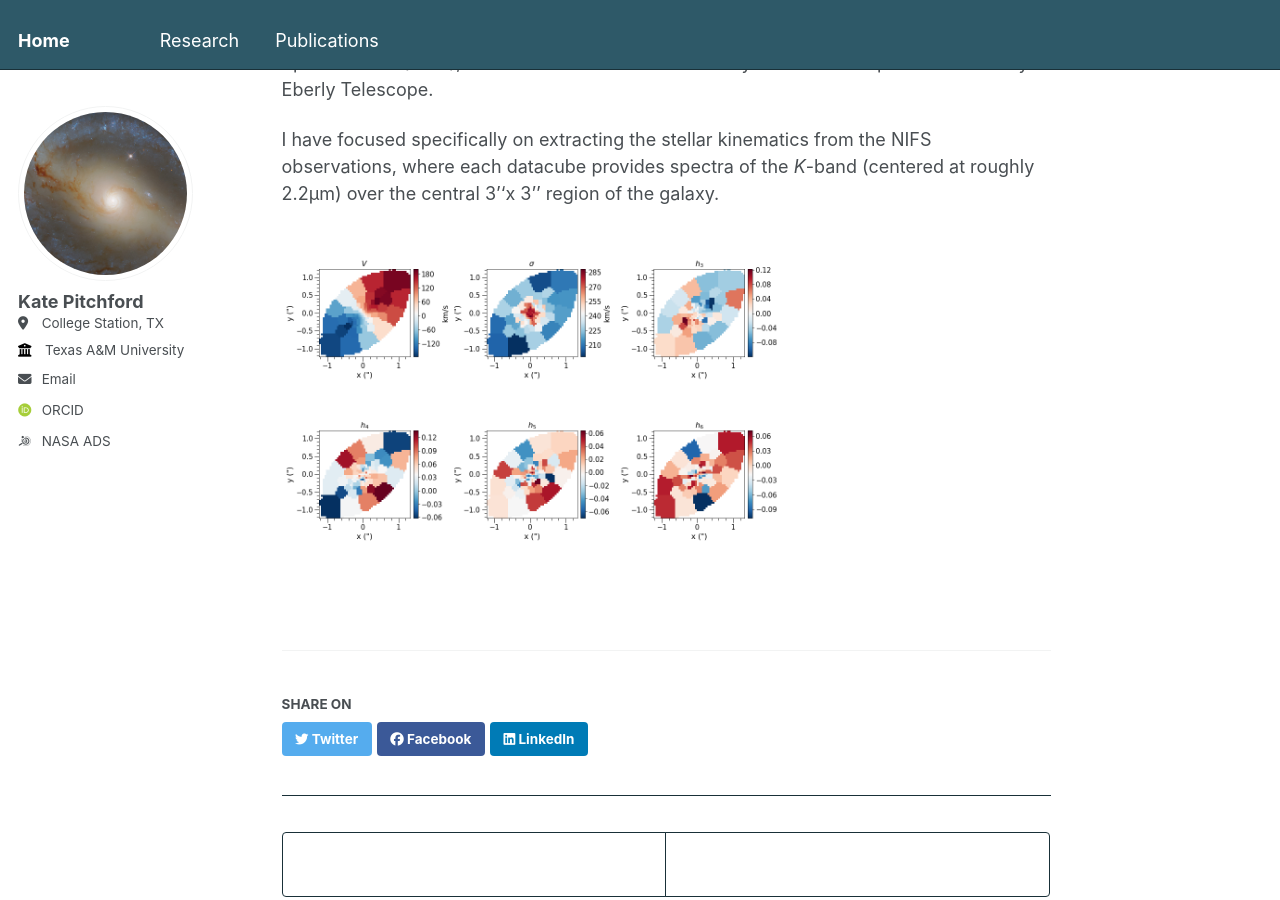
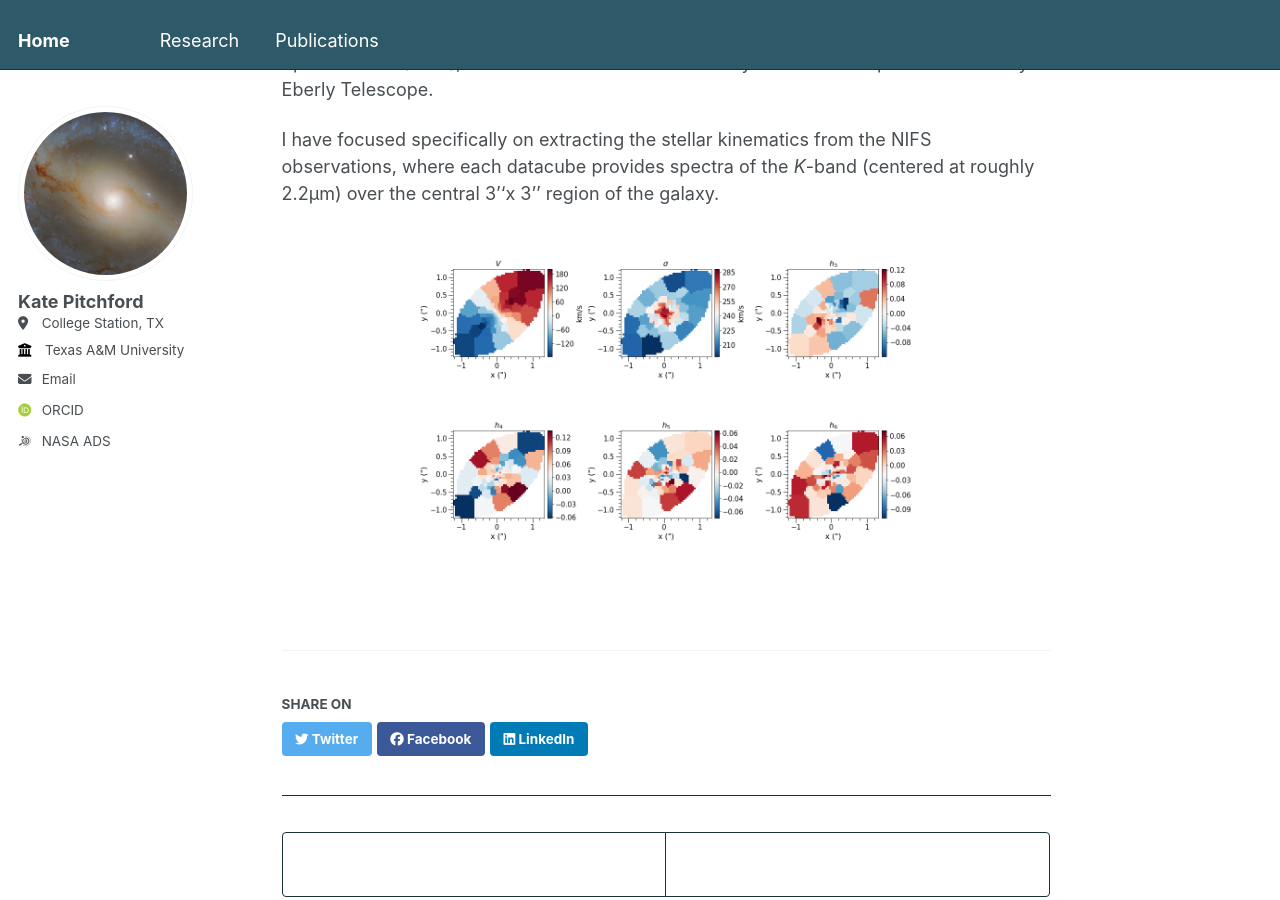
Before and after one commit to lkpitchford/lkpitchford.github.io, a Jekyll site: the page built from _research/portfolio-1.md, in a window 1280 px wide and 900 px high, scrolled down 398 px. Built offline with Jekyll 4.4.1, drawn with Linux system fonts in a browser that asks for light colours; some web fonts are replaced.

Commit message:
Update portfolio-1.md

```diff
--- a/_research/portfolio-1.md
+++ b/_research/portfolio-1.md
@@ -7,4 +7,4 @@ Supermassive black holes (SMBHs) are crucial to galaxy evolution, as evidenced b
 
 I have focused specifically on extracting the stellar kinematics from the NIFS observations, where each datacube provides spectra of the *K*-band (centered at roughly 2.2μm) over the central 3''x 3'' region of the galaxy.
 
-<img src='/images/pgc1021091_fiducial_basic_ptsymm.png' width='500'>
+<img src='/images/pgc1021091_fiducial_basic_ptsymm.png' style="display: block; margin-left: auto; margin-right: auto;" width='500'>
```
